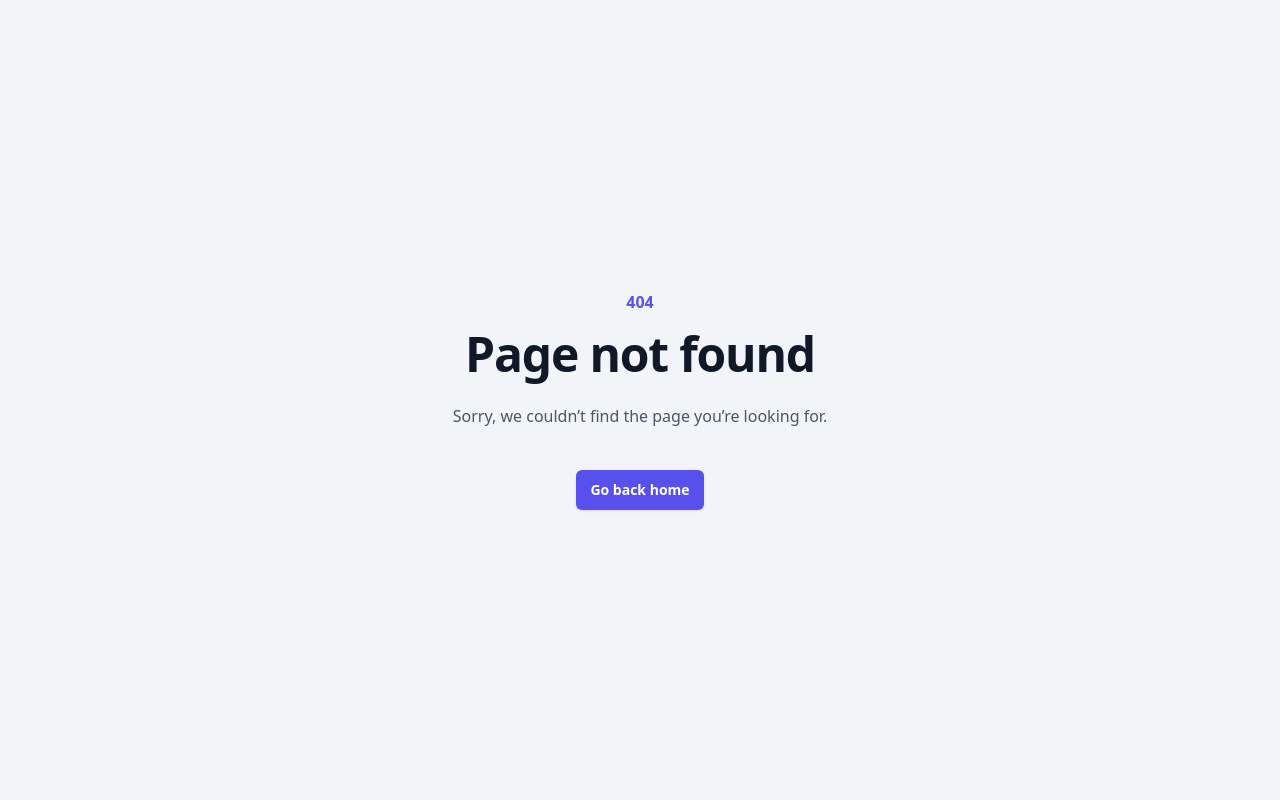
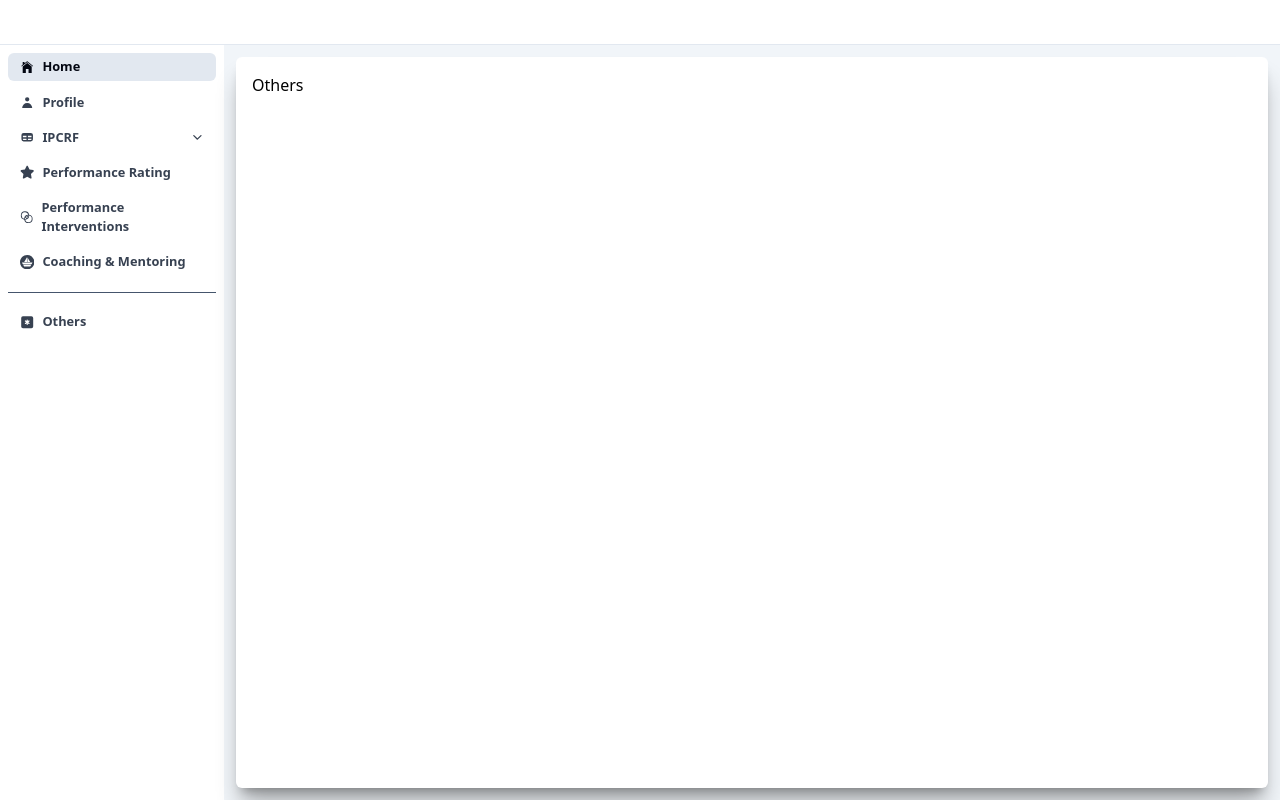
Before and after one commit to markjuan15/performance-management, a React (Vite) app: page /others in a window 1280 px wide. Before the commit this address had no page. Built offline with nearby package versions, Linux system fonts and the light colour scheme.

Commit message:
new pages

```diff
--- a/src/App.tsx
+++ b/src/App.tsx
@@ -2,6 +2,13 @@ import { BrowserRouter, Route, Routes } from 'react-router-dom'
 import NotFound from './component/notFound'
 import Home from './component/mainComponent/pages/home'
 import Profile from './component/mainComponent/pages/profile/profile'
+import PerformanceRatingForm from './component/mainComponent/pages/ipcrf/performanceRatingForm'
+import Template from './component/mainComponent/pages/ipcrf/template'
+import DevelopmentPlan from './component/mainComponent/pages/ipcrf/developmentPlan'
+import PerformanceRating from './component/mainComponent/pages/performanceRating/performanceRating'
+import PerformanceInterventions from './component/mainComponent/pages/performanceInterventions/performanceInterventions'
+import CoachingMentoring from './component/mainComponent/pages/coachingMentoring/coachingMentoring'
+import Others from './component/mainComponent/pages/others/others'
 
 export default function App() {
 
@@ -12,6 +19,13 @@ export default function App() {
         <Route path="/" element={<Home />}></Route>
         <Route path="/home" element={<Home />}></Route>
         <Route path="/profile" element={<Profile />}></Route>
+        <Route path="/performance-rating-form" element={<PerformanceRatingForm />}></Route>
+        <Route path="/template" element={<Template />}></Route>
+        <Route path="/development-plan" element={<DevelopmentPlan />}></Route>
+        <Route path="/performance-rating" element={<PerformanceRating />}></Route>
+        <Route path="/performance-interventions" element={<PerformanceInterventions />}></Route>
+        <Route path="/coaching-mentoring" element={<CoachingMentoring />}></Route>
+        <Route path="/others" element={<Others />}></Route>
       </Routes>
     </BrowserRouter>
   )
--- /dev/null
+++ b/src/component/mainComponent/pages/coachingMentoring/coachingMentoring.tsx
@@ -0,0 +1,10 @@
+import MainLayout from "../../../../layout/main/mainLayout";
+
+export default function CoachingMentoring() {
+
+    return (
+        <MainLayout>
+            Coaching & Mentoring
+        </MainLayout>
+    )
+}
--- /dev/null
+++ b/src/component/mainComponent/pages/ipcrf/developmentPlan.tsx
@@ -0,0 +1,10 @@
+import MainLayout from "../../../../layout/main/mainLayout";
+
+export default function DevelopmentPlan() {
+
+    return (
+        <MainLayout>
+            Development Plan
+        </MainLayout>
+    )
+}
--- /dev/null
+++ b/src/component/mainComponent/pages/ipcrf/performanceRatingForm.tsx
@@ -0,0 +1,10 @@
+import MainLayout from "../../../../layout/main/mainLayout";
+
+export default function PerformanceRatingForm() {
+
+    return (
+        <MainLayout>
+            Performance Rating Form
+        </MainLayout>
+    )
+}
--- /dev/null
+++ b/src/component/mainComponent/pages/ipcrf/template.tsx
@@ -0,0 +1,10 @@
+import MainLayout from "../../../../layout/main/mainLayout";
+
+export default function Template() {
+
+    return (
+        <MainLayout>
+            Template
+        </MainLayout>
+    )
+}
--- /dev/null
+++ b/src/component/mainComponent/pages/others/others.tsx
@@ -0,0 +1,10 @@
+import MainLayout from "../../../../layout/main/mainLayout";
+
+export default function Others() {
+
+    return (
+        <MainLayout>
+            Others
+        </MainLayout>
+    )
+}
--- /dev/null
+++ b/src/component/mainComponent/pages/performanceInterventions/performanceInterventions.tsx
@@ -0,0 +1,10 @@
+import MainLayout from "../../../../layout/main/mainLayout";
+
+export default function PerformanceInterventions() {
+
+    return (
+        <MainLayout>
+            Performance Interventions
+        </MainLayout>
+    )
+}
--- /dev/null
+++ b/src/component/mainComponent/pages/performanceRating/performanceRating.tsx
@@ -0,0 +1,10 @@
+import MainLayout from "../../../../layout/main/mainLayout";
+
+export default function PerformanceRating() {
+
+    return (
+        <MainLayout>
+            Performance Rating
+        </MainLayout>
+    )
+}
--- a/src/hooks/store.tsx
+++ b/src/hooks/store.tsx
@@ -1,4 +1,3 @@
-import { useNavigate } from "react-router-dom";
 import { create } from "zustand";
 import { devtools, persist } from "zustand/middleware";
 
--- a/src/layout/components/sidebarComponents/sidebarItems.tsx
+++ b/src/layout/components/sidebarComponents/sidebarItems.tsx
@@ -13,13 +13,13 @@ export const Items = [
         label: "IPCRF",
         icon: <IoIosHome className="text-[.9rem]" />,
         items: [
-            { label: "Performance Rating Form", link: "/", index: 3.1 },
-            { label: "Template", link: "/", index: 3.2 },
-            { label: "Development Plan", link: "/", index: 3.3 },
+            { label: "Performance Rating Form", link: "/performance-rating-form", index: 3.1 },
+            { label: "Template", link: "/template", index: 3.2 },
+            { label: "Development Plan", link: "/development-plan", index: 3.3 },
         ]
     },
-    { type: "item", label: "Performance Rating", link: "/", icon: <FaStar className="text-[.9rem]" /> },
-    { type: "item", label: "Performance Interventions", link: "/", icon: <PiIntersect className="text-[.9rem]" /> },
-    { type: "item", label: "Coaching & Mentoring", link: "/", icon: <SiMentorcruise className="text-[.9rem]" /> },
-    { type: "item", label: "Others", link: "/", icon: <TbSquareAsteriskFilled className="text-[.9rem]" /> },
+    { type: "item", label: "Performance Rating", link: "/performance-rating", icon: <FaStar className="text-[.9rem]" /> },
+    { type: "item", label: "Performance Interventions", link: "/performance-interventions", icon: <PiIntersect className="text-[.9rem]" /> },
+    { type: "item", label: "Coaching & Mentoring", link: "/coaching-mentoring", icon: <SiMentorcruise className="text-[.9rem]" /> },
+    { type: "item", label: "Others", link: "/others", icon: <TbSquareAsteriskFilled className="text-[.9rem]" /> },
 ]
```
